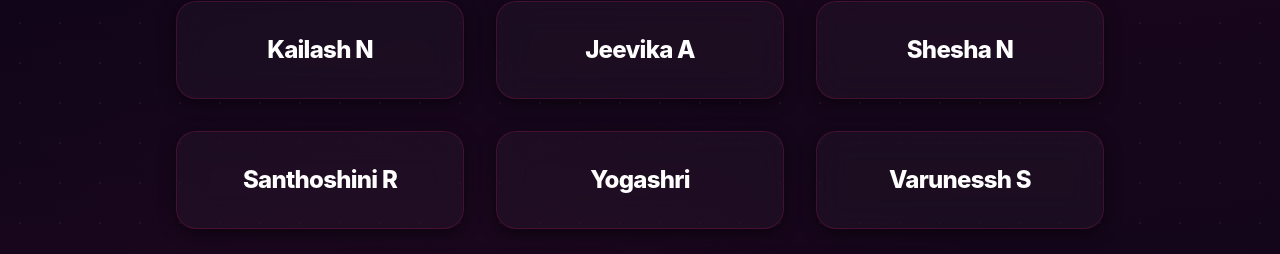
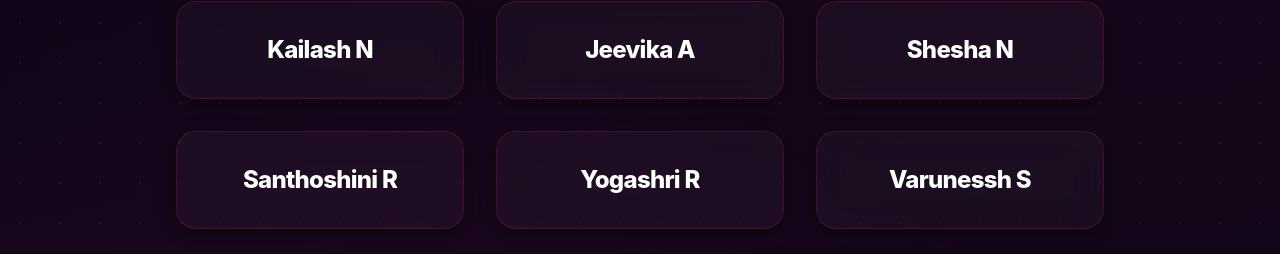
Before and after one commit to lokeshh29/mathrix-website-2026, a React (Vite) app in the folder frontend/: page /members in a window 1280 px wide. Shown: the part 1197-1451 px from the top of the page. Built offline with nearby package versions, Linux system fonts and the light colour scheme; no server answers.

Commit message:
fix: name minor

```diff
--- a/frontend/src/pages/Members.jsx
+++ b/frontend/src/pages/Members.jsx
@@ -32,7 +32,7 @@ const Members = () => {
                 { name: "Shesha N" },
                 { name: "Santhoshini R" },
                 // 3rd Years
-                { name: "Yogashri" },
+                { name: "Yogashri R" },
                 { name: "Varunessh S" },
                 { name: "Edwin Joyel J S" },
                 { name: "Irfana A" }
```
